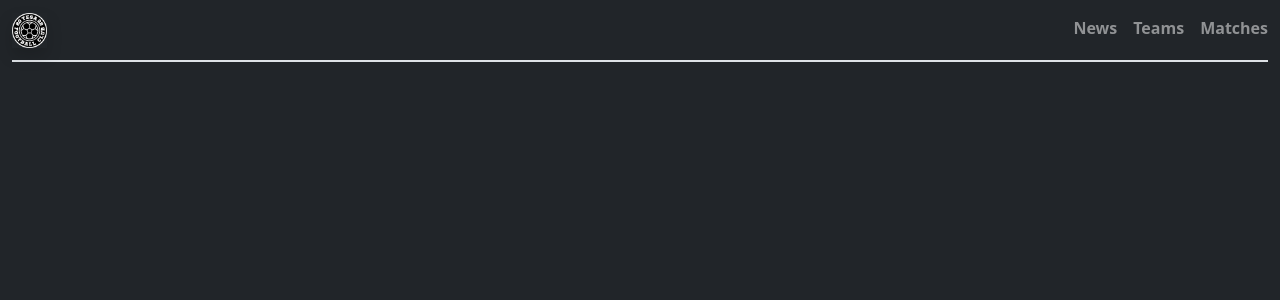
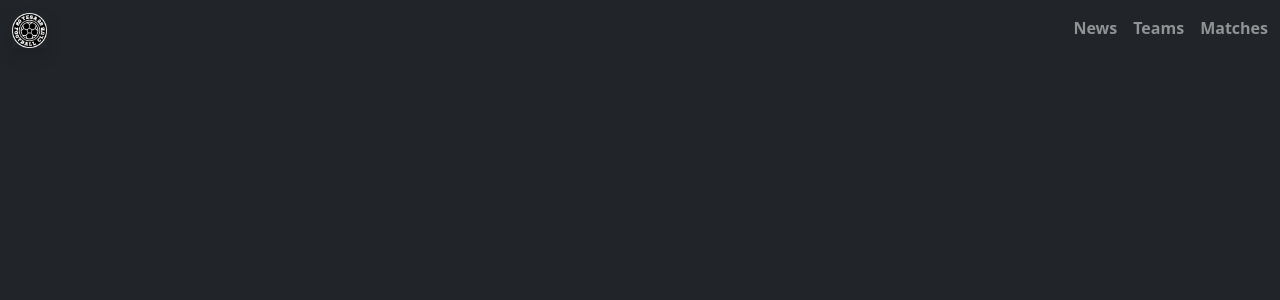
Before and after one commit to tesafc/tesafc.github.io, a Jekyll site: the page built from index.html, in a window 1280 px wide. Shown: the top 300 px of the page. Built offline with Jekyll 4.4.1, drawn with Linux system fonts in a browser that asks for light colours.

Commit message:
Update default.html

```diff
--- a/_layouts/default.html
+++ b/_layouts/default.html
@@ -22,7 +22,7 @@
   </head>
   <body class="text-bg-dark">
     <div class="container-fluid text-bg-dark">
-      <header class="navbar mx-auto border-bottom border-2 py-0">
+      <header class="navbar mx-auto py-0">
         <a class="navbar-brand" href="{{ site.baseurl }}">
           <img src="{{ '/assets/img/logo-1_v2.png' | relative_url }}" width="35" height="35" class="shadow">
         </a>
```
